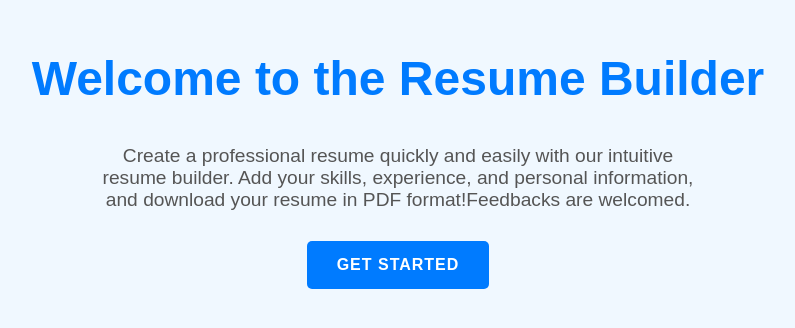
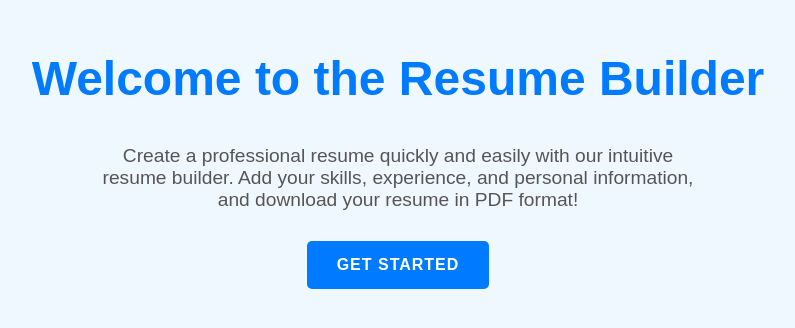
Before and after one commit to MirgudeSaikrishna/ResumeBuilder, a React (Create React App) app: page / in a window 1280 px wide. Shown: the part 246-574 px from the top of the page, without its empty margins (242-1037 px from the left). Built offline with nearby package versions, Linux system fonts and the light colour scheme.

Commit message:
Update HomePage.js

```diff
--- a/src/HomePage.js
+++ b/src/HomePage.js
@@ -47,7 +47,7 @@ const HomePage = () => {
       <p style={paragraphStyle}>
         Create a professional resume quickly and easily with our intuitive
         resume builder. Add your skills, experience, and personal information,
-        and download your resume in PDF format!Feedbacks are welcomed.
+        and download your resume in PDF format!
       </p>
       <button onClick={() => navigate("/resume-builder")} style={buttonStyle}>
         Get Started
```
